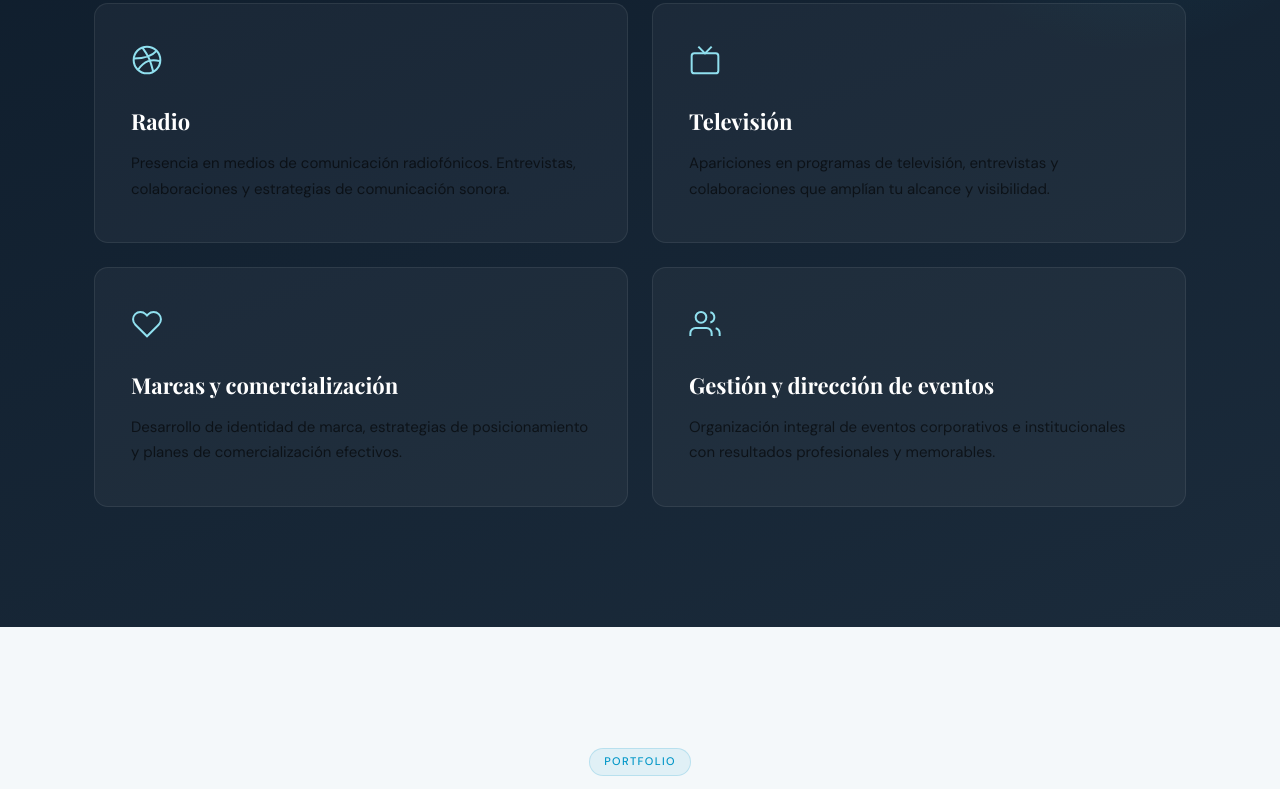
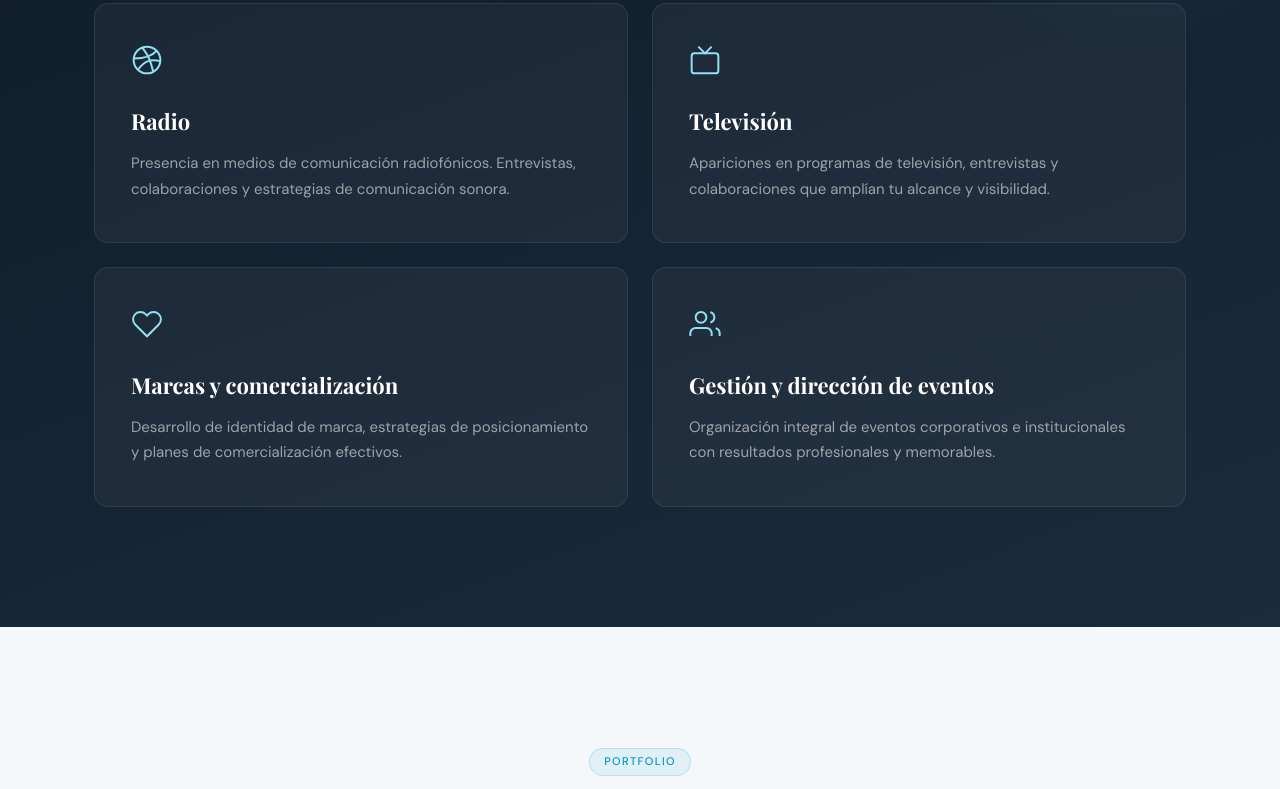
Before and after one commit to mgc-oa/mgc-oa-boop.github.io, a plain HTML site: page index.html in a window 1280 px wide. Shown: the part 2107-2896 px from the top of the page. Drawn offline with nearby package versions, Linux system fonts and the light colour scheme.

Commit message:
Update styles.css

```diff
--- a/styles.css
+++ b/styles.css
@@ -574,7 +574,7 @@ a {
 
 .service-card p {
   font-size: 15px;
-  color: rgba(0, 0, 0, 0.6);
+  color: rgba(241, 241, 241, 0.6);
   line-height: 1.7;
 }
 
```
